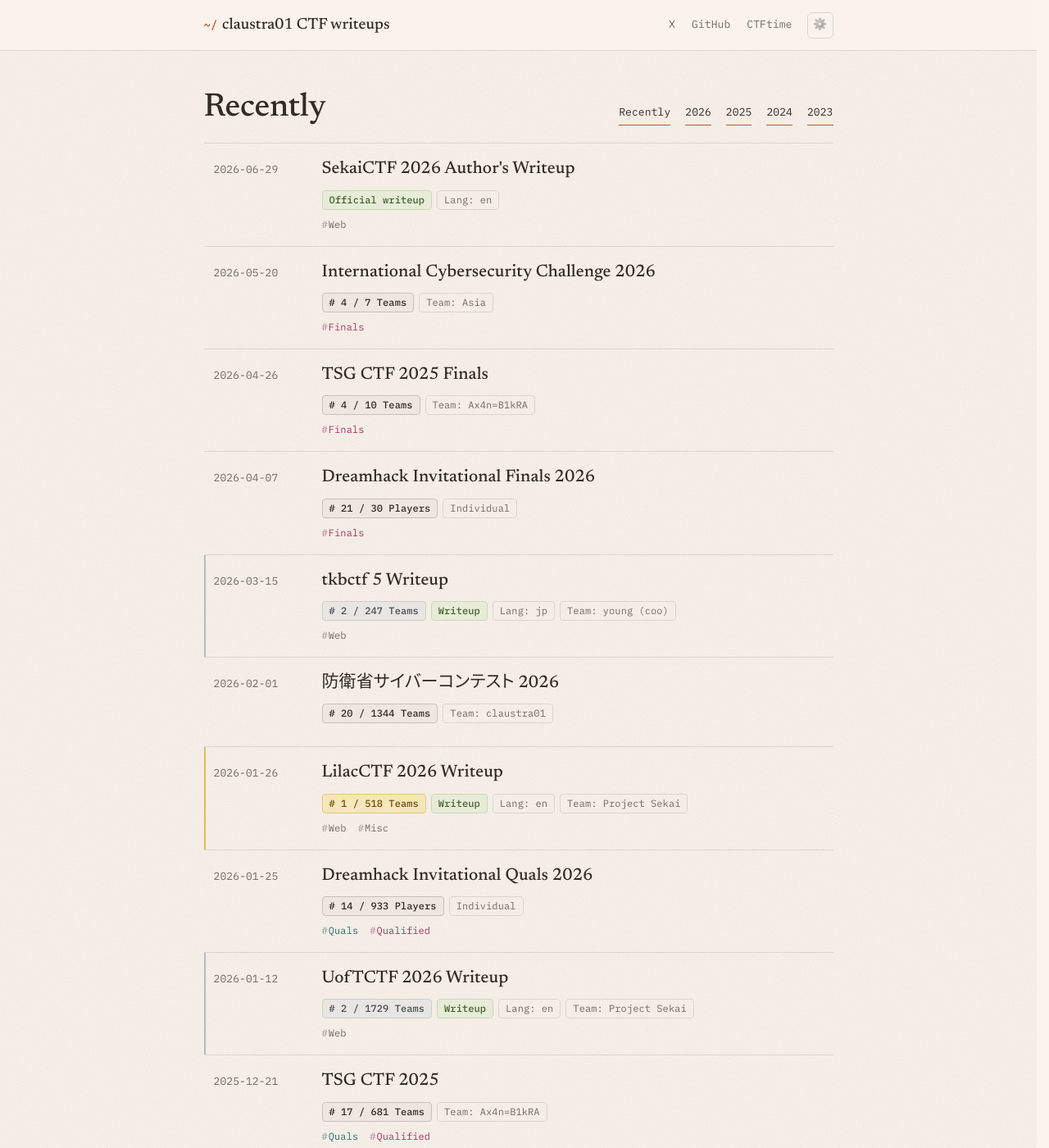
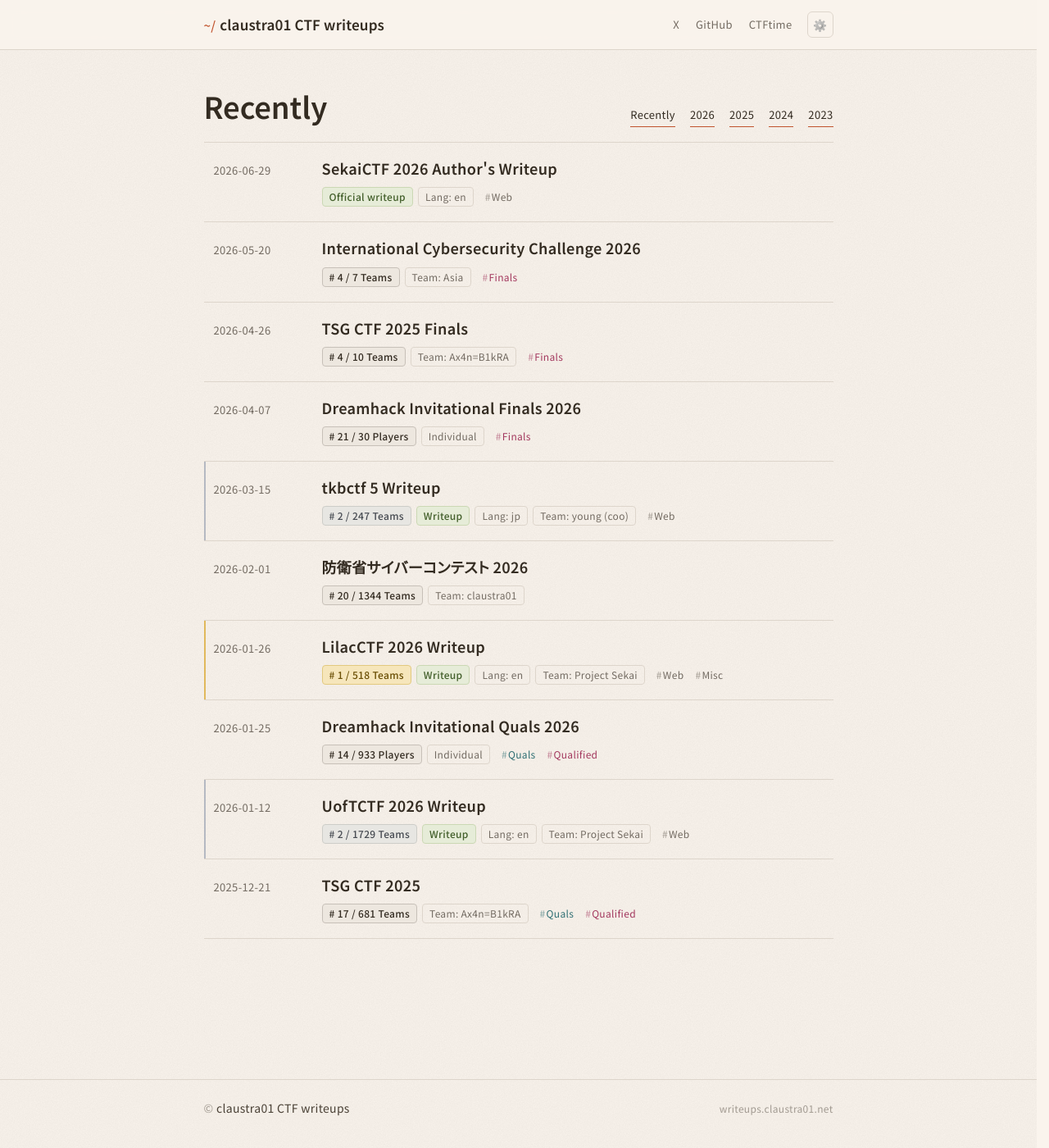
Before and after one commit to claustra01/my-ctf-writeups, a Jekyll site: the page built from index.md, in a window 1280 px wide and 1400 px high. Shown: the whole window at 82% size. Built offline with Jekyll 4.4.1, drawn with Linux system fonts in a browser that asks for light colours; some web fonts are replaced.

Commit message:
update: design

```diff
--- a/assets/css/main.css
+++ b/assets/css/main.css
@@ -1,4 +1,4 @@
-@import url("https://fonts.googleapis.com/css2?family=IBM+Plex+Mono:ital,wght@0,400;0,500;0,600;1,400&family=Newsreader:ital,opsz,wght@0,6..72,400..600;1,6..72,400..500&family=Shippori+Mincho+B1:wght@400;500;600&display=swap");
+@import url("https://fonts.googleapis.com/css2?family=Noto+Sans+JP:wght@400..700&family=Noto+Sans+Mono:wght@400..600&display=swap");
 
 /* ------------------------------------------------------------------
    Tokens
@@ -7,8 +7,9 @@
 :root {
   color-scheme: light;
 
-  --font-serif: "Newsreader", "Shippori Mincho B1", "Hiragino Mincho ProN", "Yu Mincho", Georgia, serif;
-  --font-mono: "IBM Plex Mono", "JetBrains Mono", ui-monospace, SFMono-Regular, Menlo, Consolas, monospace;
+  --font-sans: "Noto Sans JP", "Hiragino Sans", "Hiragino Kaku Gothic ProN", "Yu Gothic", system-ui, sans-serif;
+  /* code only; Japanese glyphs inside code fall back to Noto Sans JP */
+  --font-mono: "Noto Sans Mono", "Noto Sans JP", ui-monospace, SFMono-Regular, Menlo, Consolas, monospace;
 
   --measure: 48rem;
   --gutter: 20px;
@@ -164,13 +165,12 @@ html {
 
 body {
   margin: 0;
-  font-family: var(--font-serif);
-  font-optical-sizing: auto;
-  font-size: 17px;
+  font-family: var(--font-sans);
+  font-size: 16px;
   color: var(--text);
   background: var(--bg);
-  line-height: 1.75;
-  letter-spacing: 0.005em;
+  line-height: 1.8;
+  letter-spacing: 0.02em;
   -webkit-font-smoothing: antialiased;
   text-rendering: optimizeLegibility;
   text-wrap: pretty;
@@ -267,9 +267,9 @@ h4 {
   display: inline-flex;
   align-items: baseline;
   gap: 0.5ch;
-  font-size: 19px;
-  font-weight: 500;
-  letter-spacing: 0;
+  font-size: 17px;
+  font-weight: 600;
+  letter-spacing: 0.01em;
   color: var(--text);
   text-decoration: none;
   white-space: nowrap;
@@ -277,8 +277,8 @@ h4 {
 
 .brand-link::before {
   content: "~/";
-  font-family: var(--font-mono);
-  font-size: 14px;
+  font-size: 15px;
+  font-weight: 500;
   color: var(--accent);
 }
 
@@ -295,7 +295,6 @@ h4 {
 .nav-link {
   padding: 4px 8px;
   border-radius: var(--radius-sm);
-  font-family: var(--font-mono);
   font-size: 13px;
   color: var(--muted);
   text-decoration: none;
@@ -364,10 +363,10 @@ h4 {
 
 .section-title {
   margin: 0;
-  font-size: clamp(30px, 5vw, 40px);
-  font-weight: 500;
-  line-height: 1.1;
-  letter-spacing: -0.01em;
+  font-size: clamp(28px, 4.6vw, 36px);
+  font-weight: 600;
+  line-height: 1.15;
+  letter-spacing: 0;
 }
 
 .tab-row {
@@ -380,7 +379,6 @@ h4 {
 .tab-link {
   position: relative;
   padding: 2px 0;
-  font-family: var(--font-mono);
   font-size: 13px;
   color: var(--muted);
   text-decoration: none;
@@ -427,10 +425,12 @@ h4 {
   border-top: 1px solid var(--border);
 }
 
+/* date | title
+        | pills + tags   (tags share the pill row so every row has the same height) */
 .card {
   display: grid;
-  grid-template-columns: 7rem minmax(0, 1fr);
-  column-gap: 20px;
+  grid-template-columns: 8.25rem auto minmax(0, 1fr);
+  column-gap: 0;
   align-items: baseline;
   position: relative;
   isolation: isolate;
@@ -449,11 +449,11 @@ h4 {
 
 .card > .card-meta {
   grid-column: 1;
-  grid-row: 1 / span 3;
+  grid-row: 1 / span 2;
 }
 
 .card > .card-title {
-  grid-column: 2;
+  grid-column: 2 / -1;
   grid-row: 1;
 }
 
@@ -463,8 +463,9 @@ h4 {
 }
 
 .card > .tag-row {
-  grid-column: 2;
-  grid-row: 3;
+  grid-column: 3;
+  grid-row: 2;
+  margin: 0 0 0 14px;
 }
 
 a.card {
@@ -478,9 +479,9 @@ a.card:hover {
 
 .card-title {
   margin: 0 0 10px;
-  font-size: 21px;
-  font-weight: 500;
-  line-height: 1.35;
+  font-size: 18px;
+  font-weight: 600;
+  line-height: 1.45;
   color: var(--text);
 }
 
@@ -500,7 +501,6 @@ a.card .card-title::after {
   content: "→";
   display: inline-block;
   margin-left: 0.4em;
-  font-family: var(--font-mono);
   font-size: 0.75em;
   color: var(--accent);
   opacity: 0;
@@ -514,7 +514,6 @@ a.card:hover .card-title::after {
 }
 
 .card-meta {
-  font-family: var(--font-mono);
   font-size: 13px;
   color: var(--muted);
   font-variant-numeric: tabular-nums;
@@ -621,7 +620,6 @@ a.card:hover .card-title::after {
 .tag {
   display: inline-flex;
   align-items: center;
-  font-family: var(--font-mono);
   font-size: 12px;
   line-height: 1;
   white-space: nowrap;
@@ -724,23 +722,21 @@ a.card:hover .card-title::after {
 
 .page-title {
   margin: 20px 0 10px;
-  font-size: clamp(30px, 4.6vw, 42px);
-  font-weight: 500;
-  line-height: 1.18;
-  letter-spacing: -0.01em;
+  font-size: clamp(28px, 4.2vw, 38px);
+  font-weight: 700;
+  line-height: 1.25;
+  letter-spacing: 0;
 }
 
 .meta-date {
   display: block;
   margin: 0 0 16px;
-  font-family: var(--font-mono);
   font-size: 13px;
   color: var(--muted);
   font-variant-numeric: tabular-nums;
 }
 
 .text-link {
-  font-family: var(--font-mono);
   font-size: 13px;
   color: var(--muted);
   text-decoration: none;
@@ -765,7 +761,6 @@ a.card:hover .card-title::after {
 
 .toc-title {
   margin: 0 0 10px;
-  font-family: var(--font-mono);
   font-size: 11px;
   font-weight: 500;
   letter-spacing: 0.12em;
@@ -873,8 +868,8 @@ a.card:hover .card-title::after {
 
 .prose {
   margin-top: 0;
-  font-size: 17.5px;
-  line-height: 1.9;
+  font-size: 16px;
+  line-height: 1.95;
   color: color-mix(in oklab, var(--text) 88%, transparent);
   overflow-wrap: break-word;
 }
@@ -889,23 +884,23 @@ a.card:hover .card-title::after {
 .prose h4 {
   position: relative;
   color: var(--text);
-  font-weight: 500;
-  line-height: 1.35;
+  font-weight: 600;
+  line-height: 1.45;
   margin: 2em 0 0.6em;
 }
 
 .prose h1 {
-  font-size: 1.6em;
+  font-size: 1.5em;
   margin-top: 2.2em;
-  letter-spacing: -0.005em;
+  font-weight: 700;
 }
 
 .prose h2 {
-  font-size: 1.32em;
+  font-size: 1.28em;
 }
 
 .prose h3 {
-  font-size: 1.14em;
+  font-size: 1.1em;
 }
 
 .prose h4 {
@@ -919,7 +914,6 @@ a.card:hover .card-title::after {
     position: absolute;
     right: 100%;
     margin-right: 0.55em;
-    font-family: var(--font-mono);
     font-weight: 400;
     color: var(--faint);
     opacity: 0.7;
@@ -941,7 +935,7 @@ a.card:hover .card-title::after {
 }
 
 .prose strong {
-  font-weight: 600;
+  font-weight: 700;
   color: var(--text);
 }
 
@@ -1009,7 +1003,7 @@ a.card:hover .card-title::after {
   background: var(--code-inline-bg);
   color: var(--text);
   font-family: var(--font-mono);
-  font-size: 0.82em;
+  font-size: 0.875em;
   word-break: break-word;
   overflow-wrap: anywhere;
 }
@@ -1203,7 +1197,6 @@ div.highlight {
 
 .empty-title {
   margin: 0;
-  font-family: var(--font-mono);
   font-size: 14px;
   color: var(--muted);
 }
@@ -1221,7 +1214,7 @@ div.highlight {
 
 .footer-title {
   margin: 0;
-  font-size: 15px;
+  font-size: 14px;
   color: var(--text-soft);
 }
 
@@ -1232,7 +1225,6 @@ div.highlight {
 
 .footer-sub {
   margin: 0;
-  font-family: var(--font-mono);
   font-size: 12px;
   color: var(--faint);
 }
@@ -1243,7 +1235,7 @@ div.highlight {
 
 @media (max-width: 720px) {
   body {
-    font-size: 16px;
+    font-size: 15px;
   }
 
   .site-header {
@@ -1256,42 +1248,41 @@ div.highlight {
   }
 
   .card {
-    grid-template-columns: minmax(0, 1fr);
+    display: flex;
+    flex-wrap: wrap;
+    align-items: baseline;
+    gap: 6px 8px;
     padding: 16px 10px;
-  }
-
-  .card > .card-meta,
-  .card > .card-title,
-  .card > .meta-row,
-  .card > .tag-row {
-    grid-column: 1;
-    grid-row: auto;
   }
 
   .card > .card-meta {
     order: -1;
-    margin-bottom: 2px;
+    flex-basis: 100%;
   }
 
   .card > .card-title {
-    order: 0;
+    flex-basis: 100%;
+    margin-bottom: 4px;
   }
 
-  .card > .meta-row {
+  /* let pills and tags flow on the same lines */
+  .card > .meta-row,
+  .card > .tag-row {
+    display: contents;
+  }
+
+  .card .pill,
+  .card .tag {
     order: 1;
   }
 
-  .card > .tag-row {
-    order: 2;
-  }
-
   .card-title {
-    font-size: 19px;
+    font-size: 17px;
   }
 
   .prose {
-    font-size: 16.5px;
-    line-height: 1.85;
+    font-size: 15.5px;
+    line-height: 1.9;
   }
 
   .prose pre,
@@ -1306,7 +1297,7 @@ div.highlight {
   }
 
   .brand-link {
-    font-size: 17px;
+    font-size: 16px;
   }
 }
 
```
